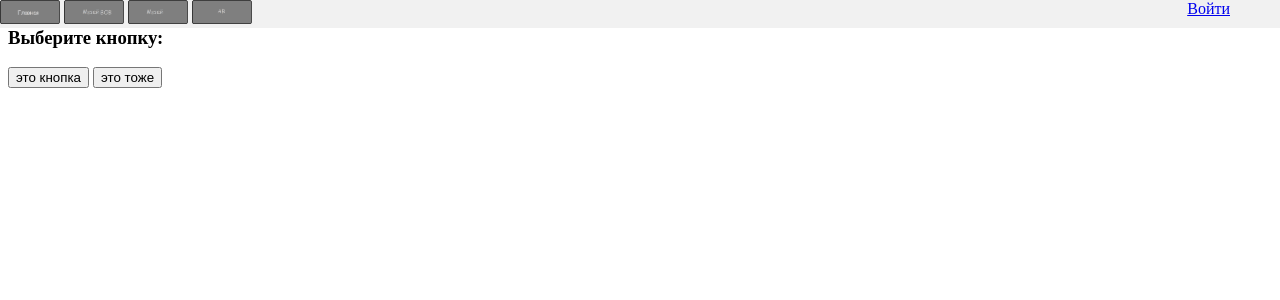
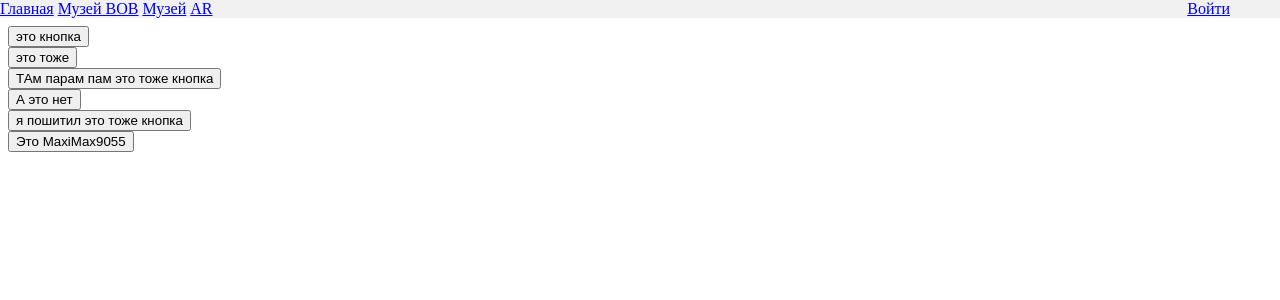
Before and after one commit to Gvit0/technomuseum, a Flask app: page /museum in a window 1280 px wide. Shown: the top 300 px of the page. Run offline with Flask 3, Linux system fonts and the light colour scheme.

Commit message:
off img but and fix museum but

```diff
--- a/main.py
+++ b/main.py
@@ -26,7 +26,7 @@ users = {
 
 
 
-buttons= ['это кнопка', 'это тоже']
+buttons= ['это кнопка', 'это тоже', 'ТАм парам пам это тоже кнопка','А это нет', 'я пошитил это тоже кнопка','Это MaxiMax9055']
 
 @app.route('/')
 def index():
@@ -66,7 +66,13 @@ def logreg():
 @app.route('/museum', methods=['GET'])
 def museum():
     if request.method == 'GET':
-        but=1
+        but=request.args.get('but')
+        if but == None:
+            but=-1
+        else:
+            print("Data:")
+            print(but)
+
     return render_template('museum.html', buttons=buttons)
 
 @app.route('/museumvov')
--- a/templates/menuup.html
+++ b/templates/menuup.html
@@ -21,16 +21,20 @@
 <body>
     <div class="allmenu">
         <div class="menu">
-            <a href="/"><img src="static\home.png" width="60"></a>
+            <!-- <a href="/"><img src="static\home.png" width="60"></a>
             <a href="/museumvov"><img src="static\musemVOV.png" width="60"></a>
             <a href="/museum"><img src="static\musem.png" width="60"></a>
-            <a href="/ar"><img src="static\AR.png" width="60"></a>
-
+            <a href="/ar"><img src="static\AR.png" width="60"></a> -->
+            <a href="/">Главная</a>
+            <a href="/museumvov">Музей ВОВ</a>
+            <a href="/museum">Музей</a>
+            <a href="/ar">AR</a>
         </div>
     </div>
     <div class="log">
 
         <a href="/logreg">Войти</a>
+
     </div>
-
+    <br>
 </body>
--- a/templates/museum.html
+++ b/templates/museum.html
@@ -6,10 +6,10 @@
 </head>
 <body>
     {% include 'menuup.html' %}
-    <h3>Выберите кнопку:</h3>
+    <!--<h3>Выберите кнопку:</h3>-->
     <form>
         {% for but in buttons%}
-        <button type="submit" name="but" value="{{loop.index}}">{{but}}</button>
+        <button type="submit" name="but" value="{{loop.index}}">{{but}}</button><br>
         {% endfor%}
     </form>
 </body>
```
Also changed, not shown: lib/SendData.py (added, +16 -0 lines), static/musemVOV.png.
